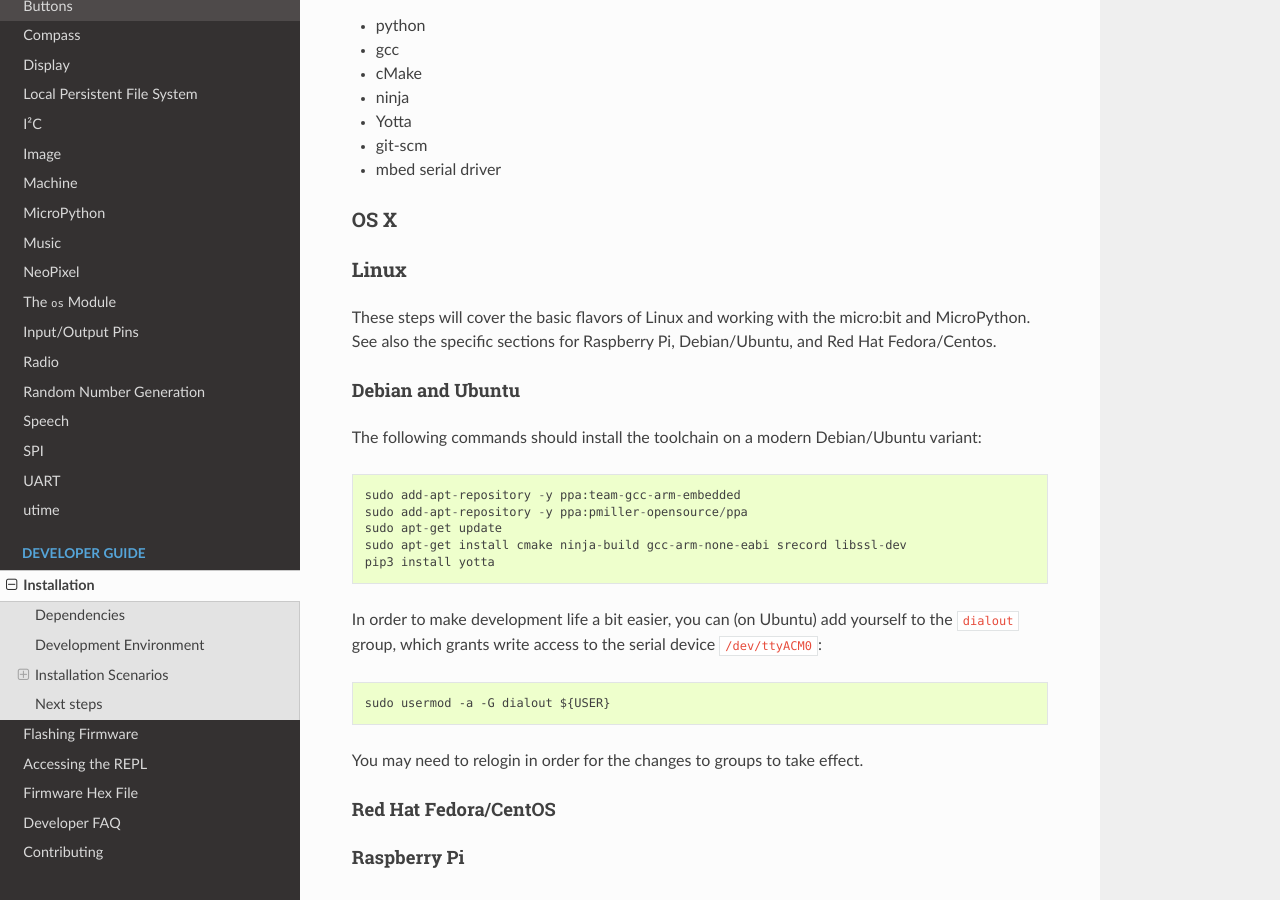
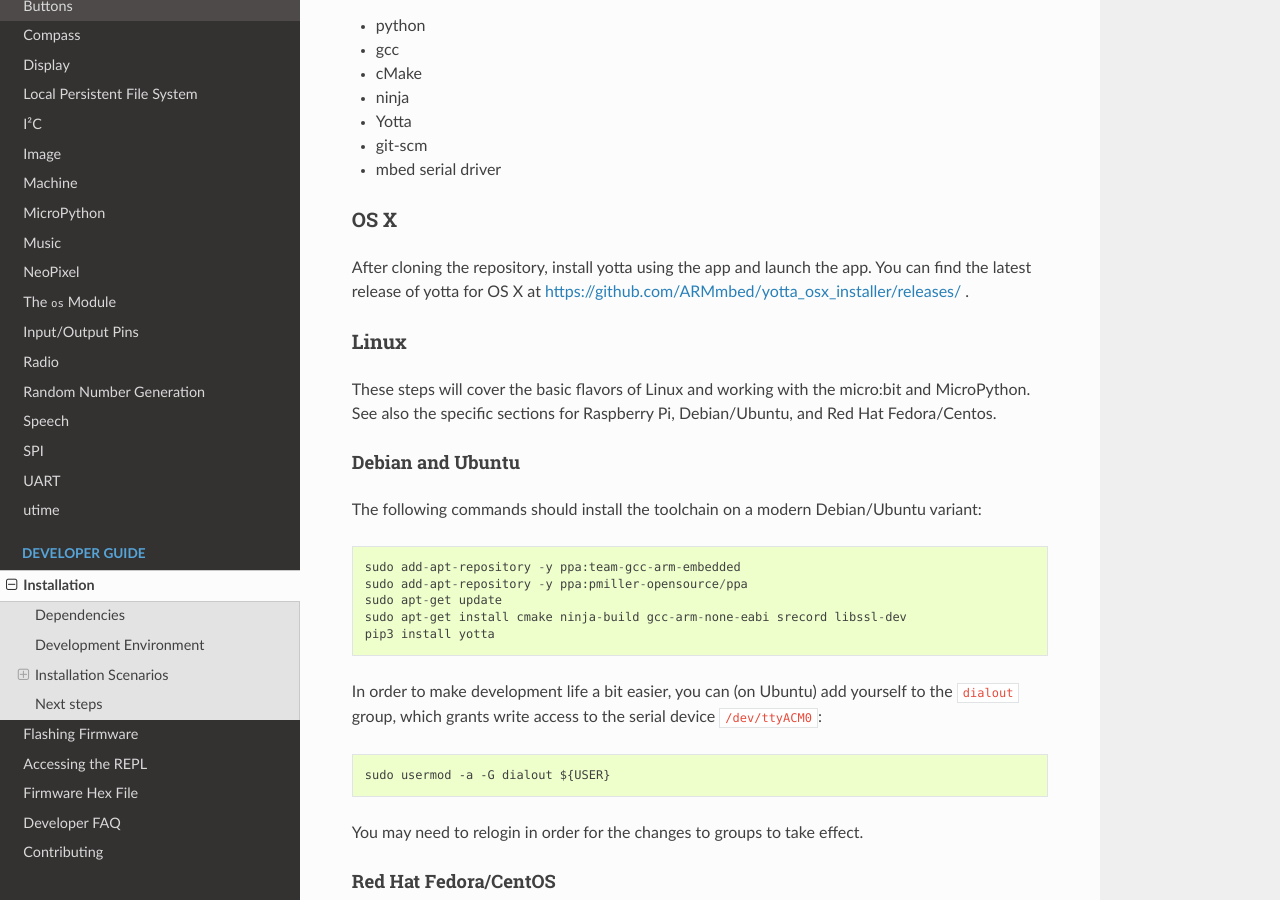
Before and after one commit to bbcmicrobit/micropython, a Sphinx documentation site: the page built from docs/devguide/installation.rst, in a window 1280 px wide and 900 px high, scrolled down 916 px. Built offline with Sphinx 7.4.7 and the Read the Docs theme 2.0.0, drawn with Linux system fonts in a browser that asks for light colours.

Commit message:
docs: Add steps to dev-guide for installing build environment on OS X.

```diff
--- a/docs/devguide/installation.rst
+++ b/docs/devguide/installation.rst
@@ -59,6 +59,10 @@ When installing `Yotta
 OS X
 ~~~~
 
+After cloning the repository, install yotta using the app and launch the app.
+You can find the latest release of yotta for OS X at
+`<https://github.com/ARMmbed/yotta_osx_installer/releases/>`_ .
+
 
 .. _microbit-linux:
 
```
